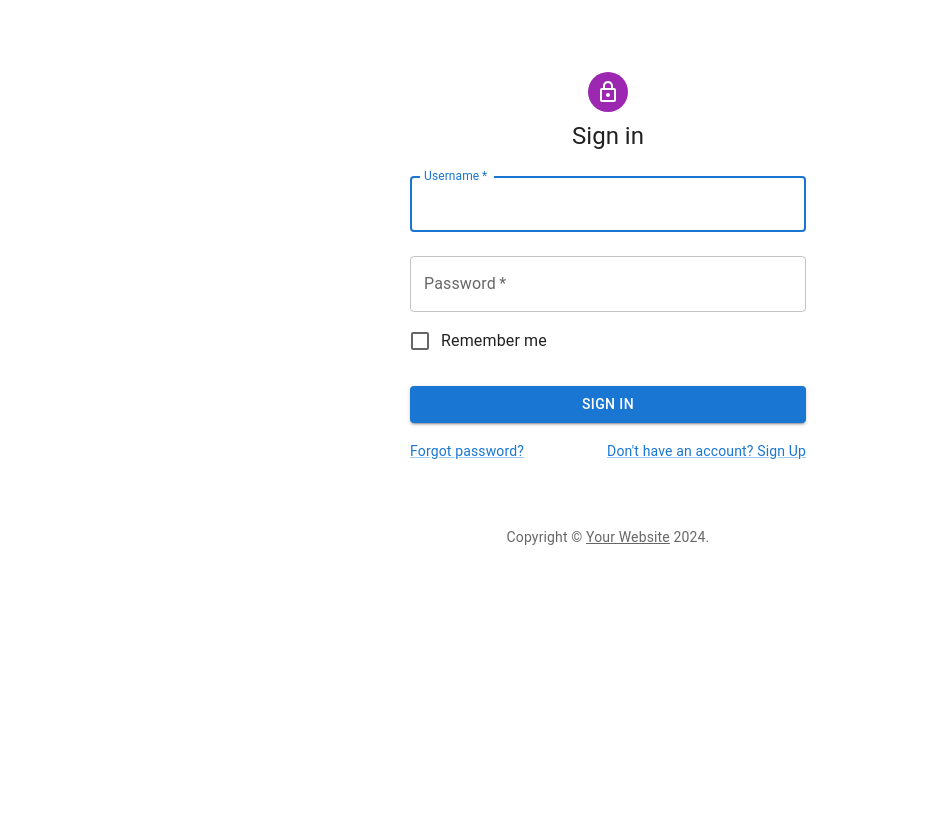
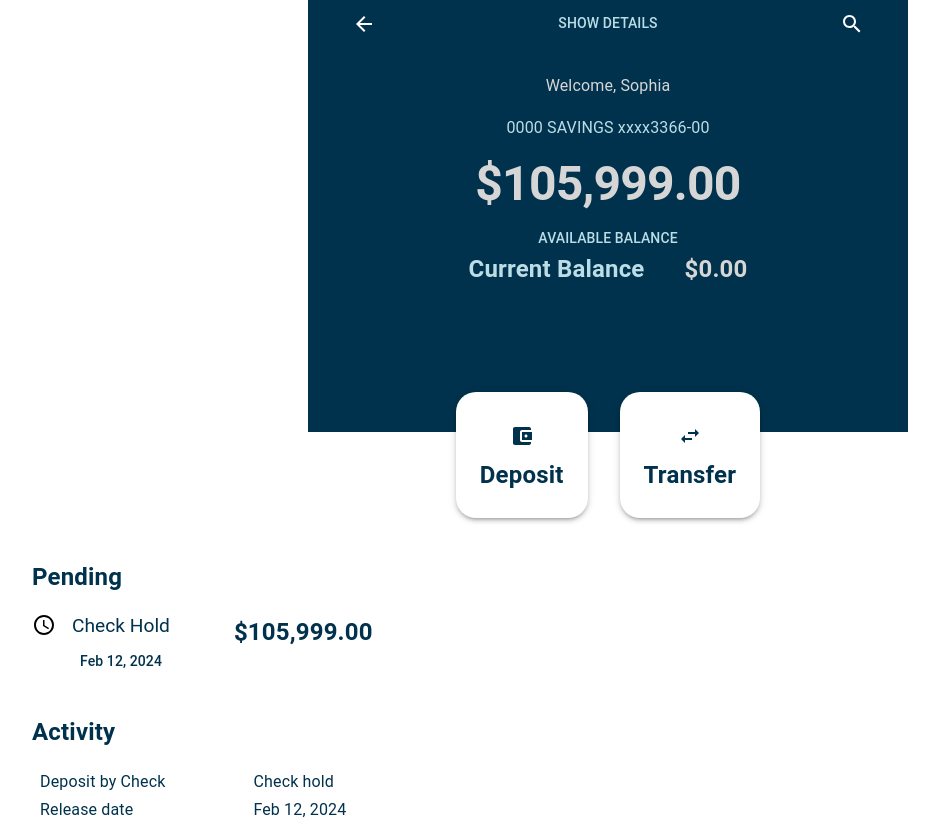
Before and after one commit to tochikaze3/FinDash, a React (Create React App) app: page / in a window 1280 px wide. Shown: the whole page, without its empty margins (32-971 px from the left). Before the commit the page ends 800 px from the top, so only its background shows below. Built offline with nearby package versions, Linux system fonts and the light colour scheme.

Commit message:
added proper styling

```diff
--- a/src/App.js
+++ b/src/App.js
@@ -7,8 +7,8 @@ function App() {
     <div className="App">
 <BrowserRouter>
 <Routes>
-  <Route index element= {<Login />} />
-  <Route Path = "/Dashboard" component={Dashboard}   />
+  <Route index element= {<Dashboard />} />
+  <Route Path = "/Login"  element= {<Login />} />
 </Routes>
 </BrowserRouter>
     </div>
--- a/src/Components/Dashboard.js
+++ b/src/Components/Dashboard.js
@@ -1,59 +1,133 @@
 import React from 'react';
-import Navbar from './Navbar'
-import { Container, Box, Paper, Typography } from "@mui/material";
-
+import Navbar from './Navbar';
+import { Container, Box, Typography, Paper, IconButton } from "@mui/material";
+import { AccessTime, AccountBalanceWallet, SwapHoriz } from '@mui/icons-material';
 
 const Dashboard = () => {
   return (
-
-    <Container maxWidth="sm" sx={{ bgcolor: "#000", height: "50vh", marginTop: "100px" }} >
-          <Navbar/>
-        <Box component="section" sx={{ p:1, my:1 }}>
-        <Paper sx={{ maxWidth: 150, mx: 'auto', p: -1 }}>
-      <Typography variant = "subtitle1"  sx={{ textAlign: "center", color: "primary.main"}}>
+    <main >
+      <Container maxWidth="sm" sx={{ bgcolor: "#00324d", height: "55vh", marginTop: "100px", my: -1 }} >
+        <Navbar />
+        <Box component="section" sx={{ p: 1, my: 1 }}>
+          <Typography variant="subtitle1" sx={{ textAlign: "center", color: "secondary.contrast" }}>
             Welcome, Sophia
           </Typography>
-      </Paper>
         </Box>
 
-      <Box >
-      <Typography variant = "body1"  sx={{textAlign: "center", color: "primary.main"}}>
+        <Box>
+          <Typography variant="body1" sx={{ textAlign: "center", color: "secondary.light" }}>
             0000 SAVINGS xxxx3366-00
           </Typography>
         </Box>
 
-
-    <Box  sx={{ p:1}}>
-        <Paper background-color='' elevation = '2' variant='outlined' square={false} sx={{maxWidth: 300, mx: 'auto'}} >
-            <Typography variant = "h1"  sx={{my:1, textAlign: "center", color: "primary.main"}}>
-       -$125,275.00
+        <Box sx={{ p: 1 }}>
+          <Typography variant="h1" sx={{ my: 1, textAlign: "center", color: "secondary.contrast" }}>
+          $105,999.00
           </Typography>
-        </Paper>
         </Box>
 
-      <Box  sx={{
+        <Box sx={{
           display: 'flex',
-        flexWrap: 'nowrap',
+          justifyContent: 'center',
           '& > :not(style)': {
             width: 600,
             height: 30,
           },
         }} >
-      <Typography variant = "subtitle2"  sx={{ textAlign: "center", color: "primary.main"}}>
+          <Typography variant="subtitle2" sx={{ textAlign: "center", color: "secondary.light" }}>
             AVAILABLE BALANCE
           </Typography>
         </Box>
 
-      <Box >
-      <Typography variant = "h6"  sx={{ textAlign: "center", color: "primary.main"}}>
-       Current Balance -$18,720
+        <Box sx={{ display: 'flex', justifyContent: 'center', mt:-1 }}>
+          <Typography variant="h6" sx={{ textAlign: "center", color: "secondary.light" }}>
+            Current Balance
           </Typography>
+
+          <Typography variant="h6" sx={{ textAlign: "left", color: "secondary.contrast", ml: 5}}>
+         $0.00
+          </Typography>
+        </Box>
+
+      </Container>
+
+      <Container>
+        <Box sx={{ display: 'flex', justifyContent: 'center', mt: -5 }}>
+          <Paper elevation={3} sx={{ p: 3, borderRadius: '20px', mr: 2, display: 'flex', flexDirection: 'column', alignItems: 'center' }}>
+            <IconButton color="primary" aria-label="deposit">
+              <AccountBalanceWallet />
+            </IconButton>
+            <Typography variant="h6" sx={{ textAlign: "center", color: "primary.main" }}>Deposit</Typography>
+          </Paper>
+          <Paper elevation={3} sx={{ p: 3, borderRadius: '20px', ml: 2, display: 'flex', flexDirection: 'column', alignItems: 'center' }}>
+            <IconButton color="primary" aria-label="transfer">
+              <SwapHoriz />
+            </IconButton>
+            <Typography variant="h6" sx={{ textAlign: "center", color: "primary.main" }}>Transfer</Typography>
+          </Paper>
+        </Box>
+
+        <Box sx={{ display: 'flex', justifyContent: 'left', mt: 5 }}>
+        <Typography variant="h6" sx={{ textAlign: "left", color: "primary.main" }}>
+           Pending
+          </Typography>
+        </Box>
+
+        <Box sx={{ display: 'flex', justifyContent: 'left', mt: 2 }}>
+        <AccessTime/>
+        <Typography variant="h5" sx={{ textAlign: "left", color: "primary.main", ml:2 }}>
+            Check Hold
+          </Typography>
+          <Typography variant="h6" sx={{ textAlign: "right", color: "primary.main", ml: 8 }}>
+           $105,999.00
+          </Typography>
+
+        </Box>
+
+ <Box sx={{ display: 'flex', justifyContent: 'left', mt: 0 }}>
+          <Typography variant="subtitle2" sx={{ textAlign: "left", color: "primary.main", ml: 6 }}>
+           Feb 12, 2024
+          </Typography>
+
         </Box>
 
 
 
+        <Box sx={{ display: 'flex', justifyContent: 'left', mt: 5 }}>
+        <Typography variant="h6" sx={{ textAlign: "left", color: "primary.main" }}>
+          Activity
+          </Typography>
+        </Box>
+
+        <Box sx={{ display: 'flex', justifyContent: 'left', mt: 2 }}>
+
+        <Typography variant="subtitle1" sx={{ textAlign: "left", color: "primary.main", ml:1 }}>
+            Deposit by Check
+          </Typography>
+          <Typography variant="subtitle1" sx={{ textAlign: "right", color: "primary.main", ml: 11 }}>
+          Check hold
+          </Typography>
+
+        </Box>
+
+ <Box sx={{ display: 'flex', justifyContent: 'left', mt: 0 }}>
+          <Typography variant="subtitle1" sx={{ textAlign: "left", color: "primary.main", ml: 1 }}>
+          Release date
+          </Typography>
+
+          <Typography variant="subtitle1" sx={{ textAlign: "left", color: "primary.main", ml: 15}}>
+          Feb 12, 2024
+          </Typography>
+
+        </Box>
+
+
+
+
+
       </Container>
+    </main>
   )
 }
 
-export default Dashboard
+export default Dashboard;
--- a/src/Components/Login.js
+++ b/src/Components/Login.js
@@ -5,7 +5,7 @@ import CssBaseline from '@mui/material/CssBaseline';
 import TextField from '@mui/material/TextField';
 import FormControlLabel from '@mui/material/FormControlLabel';
 import Checkbox from '@mui/material/Checkbox';
-import Link from '@mui/material/Link';
+import { Link } from 'react-router-dom';
 import Grid from '@mui/material/Grid';
 import Box from '@mui/material/Box';
 import LockOutlinedIcon from '@mui/icons-material/LockOutlined';
@@ -93,21 +93,10 @@ export default function SignIn() {
             >
               Sign In
             </Button>
-            <Grid container>
-              <Grid item xs>
-                <Link href="#" variant="body2">
-                  Forgot password?
-                </Link>
-              </Grid>
-              <Grid item>
-                <Link href="#" variant="body2">
-                  {"Don't have an account? Sign Up"}
-                </Link>
-              </Grid>
-            </Grid>
+
           </Box>
         </Box>
-        <Copyright sx={{ mt: 8, mb: 4 }} />
+
       </Container>
     </ThemeProvider>
   );
--- a/src/Components/Navbar.js
+++ b/src/Components/Navbar.js
@@ -5,6 +5,7 @@ import IconButton from '@mui/material/IconButton';
 import ArrowBackIcon from '@mui/icons-material/ArrowBack';
 import SearchIcon from '@mui/icons-material/Search';
 import Button from '@mui/material/Button';
+import { Typography } from '@mui/material';
 
 const NavBar = () => {
   const handleBackButtonClick = () => {
@@ -33,7 +34,7 @@ const NavBar = () => {
         >
           <ArrowBackIcon />
         </IconButton>
-        <Button color="inherit" onClick={handleButtonClick}>Show Details</Button>
+        <Button color="inherit" onClick={handleButtonClick}><Typography variant='subtitle2' sx={{color: "secondary.light"}}>Show Details</Typography></Button>
         <IconButton
           edge="end"
           color="inherit"
--- a/src/index.js
+++ b/src/index.js
@@ -9,12 +9,12 @@ import {  createTheme, ThemeProvider} from "@mui/material";
 const theme = createTheme({
   palette: {
     primary: {
-      main: '#FF5733',
+      main:"#00324d" ,
     },
 
-      secondary: {  main: '#E0C2FF',
-      light: '#F5EBFF',
-      contrastText: '#47008F',
+      secondary: {  main: '#00324d',
+      light: "#bbdde6",
+      contrast: '#D6D6D6',
       },
  },
       typography:{
@@ -30,6 +30,16 @@ const theme = createTheme({
         },
 
         h3: {
+          fontSize: "1.5rem",
+          fontWeight: "600",
+        },
+
+        h5: {
+          fontSize: "1.2rem",
+          fontWeight: "400",
+        },
+
+        h6: {
           fontSize: "1.5rem",
           fontWeight: "600",
         },
```
Lines whose indentation alone changed are shown as unchanged.
